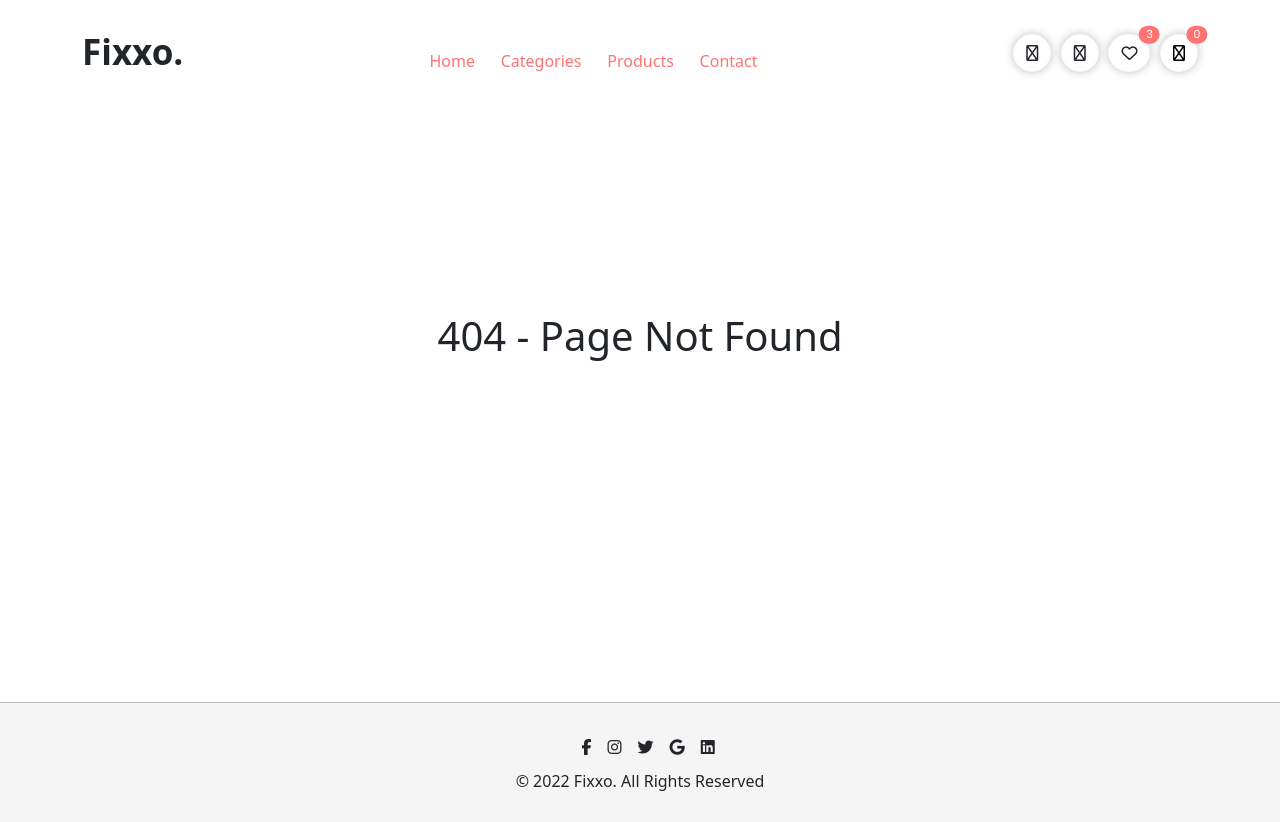
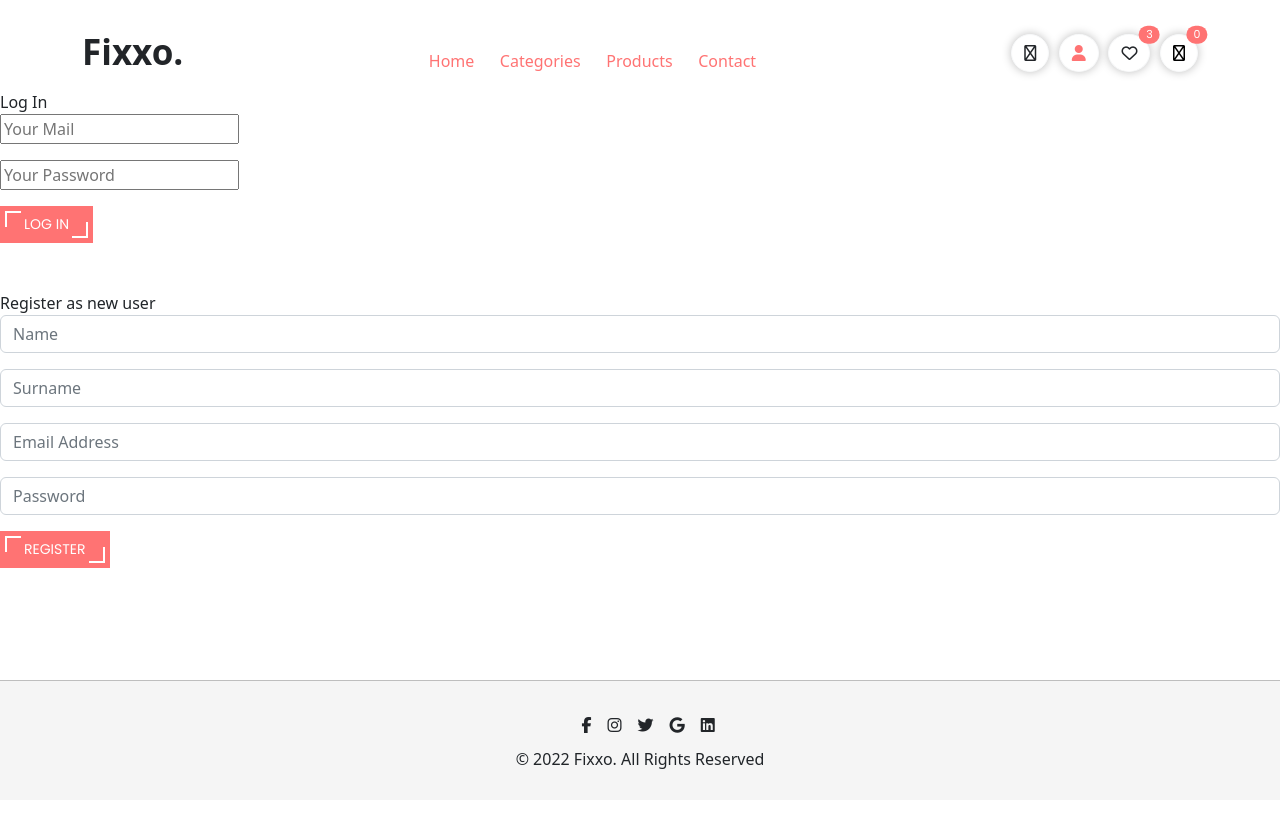
Before and after one commit to Lirijes/Fixxo-typescript, a React (Create React App) app: page /myaccount in a window 1280 px wide. Before the commit this address had no page. After the commit the page ends 800 px from the top, so only its background shows below. Built offline with nearby package versions, Linux system fonts and the light colour scheme.

Commit message:
all done before trying VG

```diff
--- a/src/App.tsx
+++ b/src/App.tsx
@@ -7,13 +7,13 @@ import Home from './views/Home';
 import Contact from './views/Contact';
 import NotFound from './views/NotFound';
 import Categories from './views/Categories';
-import Compare from './views/Compare';
 import Products from './views/Products';
 import ProductDetails from './views/ProductDetails';
 import Search from './views/Search';
 import ShoppingCart from './views/ShoppingCart';
 import WishList from './views/WishList';
 import UserProvider from './contexts/UserContext';
+import MyAccount from './views/MyAccount';
 
 function App() {
   return (
@@ -25,7 +25,7 @@ function App() {
           <Route path="/" element={<Home />} /> {/* dessa gör att man kan navigera sig mellan knappar/länkar/kategorier */}
           <Route path="/contact" element={<Contact />} />
           <Route path="/categories" element={<Categories />} />
-          <Route path="/compare" element={<Compare />} />
+          <Route path="/myaccount" element={<MyAccount />} />
           <Route path="/products" element={<Products />} />
           <Route path="/products/:id" element={<ProductDetails />} />
           <Route path="/search" element={<Search />} />
--- a/src/contexts/ProductContext.tsx
+++ b/src/contexts/ProductContext.tsx
@@ -43,7 +43,7 @@ const ProductProvider: React.FC<ProductProviderProps> = ({ children }) => {
     }
 
 
-    const url = 'http://localhost:5002/api/products'
+    const url = 'http://localhost:5555/api/products'
 
     const [product, setProduct] = useState<Product>(EMPTY_PRODUCT)
     const [allProducts, setallProducts] = useState<Product[]>([])
--- /dev/null
+++ b/src/section/LogInSection.tsx
@@ -0,0 +1,89 @@
+import React, { useState } from 'react'
+import { UserSignIn } from '../models/userModel'
+import { validateEmail, validatePassword } from '../utilities/Validation'
+
+
+const LogInSection: React.FC = () => {
+
+    let currentPage = "My Account"
+    document.title = `${currentPage} || Fixxo`
+
+    const DEFAULT_VALUES: UserSignIn = {email: '', password: ''}
+    const [formData, setformData] = useState<UserSignIn>(DEFAULT_VALUES)
+    const [errors, setErrors] = useState<UserSignIn>(DEFAULT_VALUES)
+    const [submitted, setSubmitted] = useState<boolean>(false)
+
+    const handleChange = (e: React.ChangeEvent<HTMLInputElement>) => {
+        const {id, value} = e.target
+        setformData({...formData, [id]: value}) //vi tar ett id (name email comment) och sätter ett värde med values
+
+        if (id === 'email')
+          setErrors({...errors, [id]: validateEmail(id, value)})
+
+        if (id === 'password')
+            setErrors({...errors, [id]: validatePassword(id, value)})
+    }
+
+    const handleNewUserSubmit = async (e: React.FormEvent) => {
+      e.preventDefault()
+
+      const newUser ={
+        //firstName: e.target[0].value
+
+      }
+
+    }
+
+    const handleSubmit = async (e: React.FormEvent) => {
+        e.preventDefault()
+        setSubmitted(false)
+
+        if (formData.email !== '' && formData.password !== '')
+          if (errors.email === '' && errors.password === '') { //här görs en validerin av alla fält och om alla fält är tomma (inga error meddelanden) då kan vi fortsätta med submit
+
+            const res = await fetch('https://win22-webapi.azurewebsites.net/api/contactform', {
+              method: 'post',
+              headers: {
+                'Content-Type': 'application/json'
+              },
+              body: JSON.stringify(formData)
+            })
+
+            if (res.status === 200) {
+              setSubmitted(true)
+              setformData(DEFAULT_VALUES)
+            }
+            else {
+              setSubmitted(false)
+            }
+          }
+    }
+
+  return (
+    <>
+        <div>Log In</div>
+        <form onSubmit={handleSubmit} noValidate>
+            <div>
+                <input id="email" type="email" className={(errors.email ? 'error': '')} placeholder="Your Mail" value={formData.email} onChange={(e) => handleChange(e)} />
+                <div className="errorMessage  mb-3">{errors.email}</div>
+            </div>
+            <div>
+                <input id="password" type="password" className={(errors.password ? 'error': '')} placeholder="Your Password" value={formData.password} onChange={(e) => handleChange(e)} />
+                <div className="errorMessage mb-3">{errors.password}</div>
+            </div>
+            <button className="btn-red mb-5" type="submit">LOG IN</button>
+        </form>
+
+        <div>Register as new user</div>
+        <form onSubmit={handleSubmit}>
+          <input type="text" className="form-control mb-3" placeholder="Name" />
+          <input type="text" className="form-control mb-3" placeholder="Surname" />
+          <input type="text" className="form-control mb-3" placeholder="Email Address" />
+          <input type="password" className="form-control mb-3" placeholder="Password" />
+          <button type="submit" className="btn btn-success btn-red">REGISTER</button>
+        </form>
+    </>
+  )
+}
+
+export default LogInSection
--- a/src/section/MainMenuSection.tsx
+++ b/src/section/MainMenuSection.tsx
@@ -24,7 +24,7 @@ const MainMenuSection: React.FC = () => {
             </div>
             <span className="circle-icon">
                 <MenuIcon link="/search" icon="fa-regular fa-magnifying-glass" button={undefined} quantity={0} hideOnMobile={false} />
-                <MenuIcon hideOnMobile={true} link="/compare" icon="fa-regular fa-code-compare" button={undefined} quantity={0} /> {/* hideonmobile är en klass i MenuIcon som gör att knappen döljer sig vid en viss px med bootstrap */}
+                <MenuIcon hideOnMobile={true} link="/myaccount" icon="fa-solid fa-user" button={undefined} quantity={0} /> {/* hideonmobile är en klass i MenuIcon som gör att knappen döljer sig vid en viss px med bootstrap */}
                 <MenuIcon hideOnMobile={true} hasBadge={true} quantity={3} link="/wishlist" icon="fa-regular fa-heart" button={undefined} />
 
                 <button className="btn btn-light" type="button" data-bs-toggle="offcanvas" data-bs-target="#shoppingCart" aria-controls="shoppingCart">
--- a/src/utilities/Validation.ts
+++ b/src/utilities/Validation.ts
@@ -1,3 +1,5 @@
+import { validateHeaderValue } from "http"
+
 export const validateText = (elementName: string, value: string, minLength: number = 2) => {
     if (value.length == 0)
         return `${elementName} is required`
@@ -15,3 +17,14 @@ export const validateEmail = (elementName: string, value: string, regEx: RegExp
     else
         return ''
 }
+
+export const validatePassword = (elementName: string, value: string, minLength: number = 6, /* regEx: RegExp = /^(([^<>()[\]\\.,;:\s@\"]+(\.[^<>()[\]\\.,;:\s@\"]+)*)|(\".+\"))@((\[[0-9]{1,3}\.[0-9]{1,3}\.[0-9]{1,3}\.[0-9]{1,3}\])|(([a-zA-Z\-0-9]+\.)+[a-zA-Z]{2,}))$/ */) => {
+    if (value.length === 0)
+        return `${elementName} is required`
+    if (value.length < minLength)
+        return `${elementName} must contain at least ${minLength} characters`
+    //if (!regEx.test(value))
+        //return `${elementName} must contain at least 1 special character`
+    else
+        return ''
+}
--- a/src/views/Categories.tsx
+++ b/src/views/Categories.tsx
@@ -8,8 +8,6 @@ const Categories: React.FC = () => {
   return (
     <>
       <MainMenuSection />
-      <ListOfUsers />
-      <ListOfProducts />
       <FooterSection />
     </>
   )
--- a/src/views/Compare.tsx
+++ b/src/views/MyAccount.tsx
@@ -1,14 +1,17 @@
 import React from 'react'
 import FooterSection from '../section/FooterSection'
+import LogInSection from '../section/LogInSection'
 import MainMenuSection from '../section/MainMenuSection'
 
-const Compare: React.FC = () => {
+const MyAccount: React.FC = () => {
+
   return (
     <>
      <MainMenuSection />
+     <LogInSection />
      <FooterSection />
     </>
   )
 }
 
-export default Compare
+export default MyAccount
```
